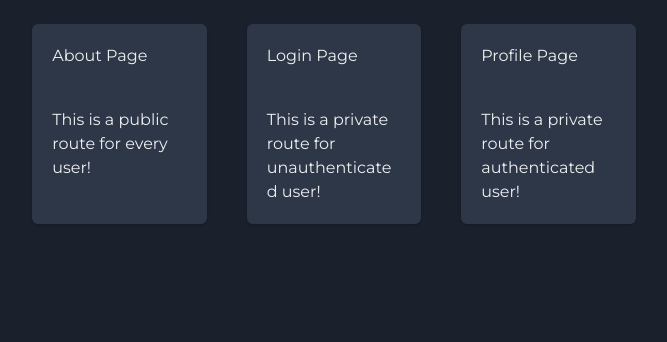
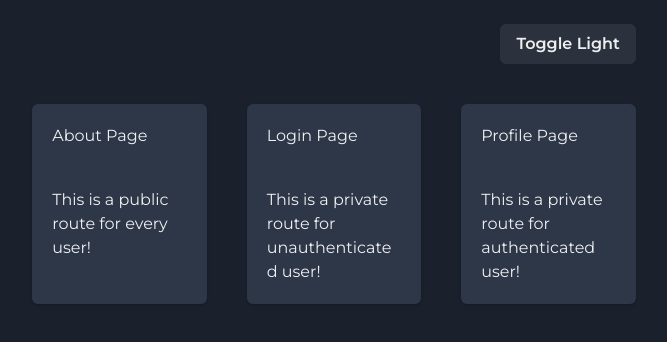
Before and after one commit to buiminh15/nextjs-jwt-authentication, a Next.js app: page / in a window 1280 px wide. Shown: the top 342 px of the page, without its empty margins (306-973 px from the left). Built offline with nearby package versions, Linux system fonts and the light colour scheme.

Commit message:
feat: add dark mode

```diff
--- a/src/pages/index.tsx
+++ b/src/pages/index.tsx
@@ -11,6 +11,9 @@ import {
   Grid,
   GridItem,
   SimpleGrid,
+  VStack,
+  Button,
+  useColorMode,
 } from "@chakra-ui/react";
 import Link from "next/link";
 
@@ -36,7 +39,12 @@ const ROUTES = [
 ];
 
 export default function Home() {
+  const { colorMode, toggleColorMode } = useColorMode();
   return (
+    <VStack spacing={10}>
+      <Button alignSelf={"flex-end"} onClick={toggleColorMode}>
+        Toggle {colorMode === "light" ? "Dark" : "Light"}
+      </Button>
       <SimpleGrid columns={{ sm: 1, md: 3 }} gridAutoRows={"1fr"} spacing={10}>
         {ROUTES.map((r) => (
           <Card key={`grid-item-${r.id}`}>
@@ -49,5 +57,6 @@ export default function Home() {
           </Card>
         ))}
       </SimpleGrid>
+    </VStack>
   );
 }
```
Lines whose indentation alone changed are shown as unchanged.
